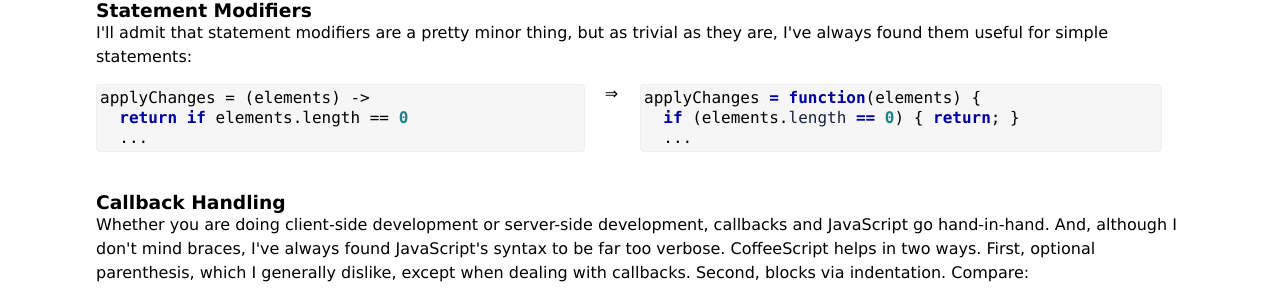
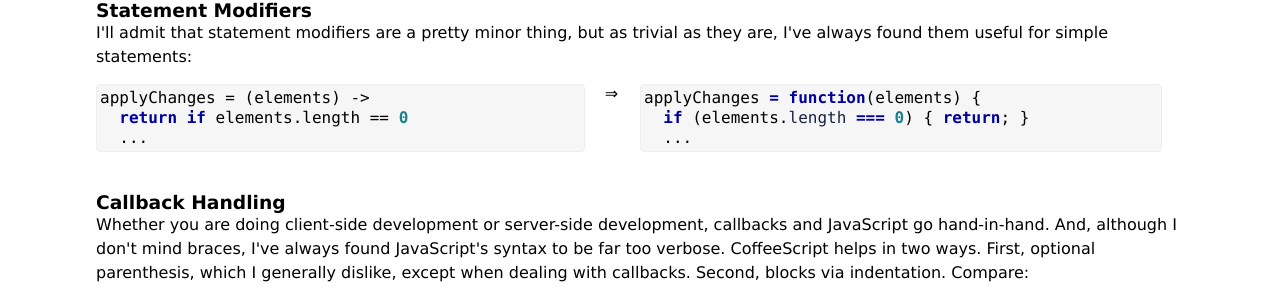
Before and after one commit to fehmicansaglam/fehmicansaglam.github.com, a Jekyll site: the page built from _posts/2012-5-16-Ten-Features-I-Like-About-CoffeeScript.html, in a window 1280 px wide and 900 px high. Shown: the part 295-594 px from the top of the window. Built offline with Jekyll 4.4.1, drawn with Linux system fonts in a browser that asks for light colours; nearby versions of some CDN libraries; comment, search, counter and statistics services are not loaded.

Commit message:
== -> ===

```diff
--- a/_posts/2012-5-16-Ten-Features-I-Like-About-CoffeeScript.html
+++ b/_posts/2012-5-16-Ten-Features-I-Like-About-CoffeeScript.html
@@ -38,7 +38,7 @@
   </div>
   <div class="js">
     <pre data-language="javascript">applyChanges = function(elements) {
-  if (elements.length == 0) { return; }
+  if (elements.length === 0) { return; }
   ...</pre>
   </div>
 </div>
```
